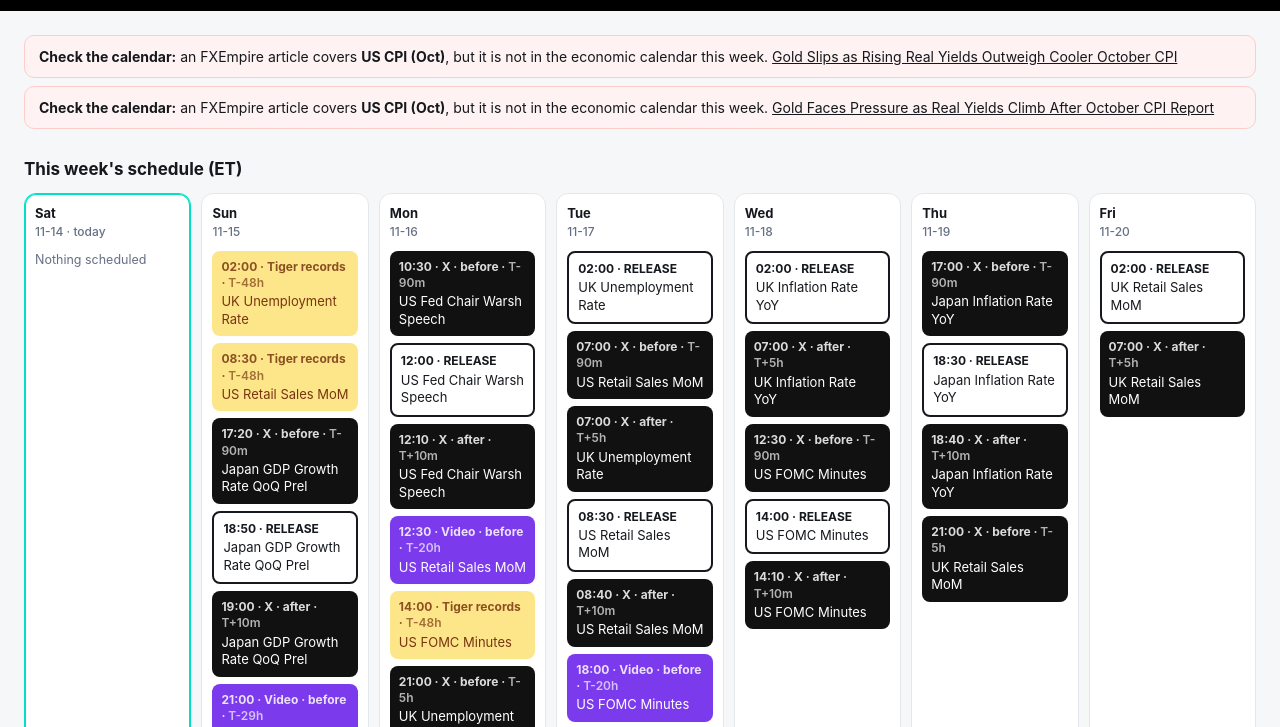
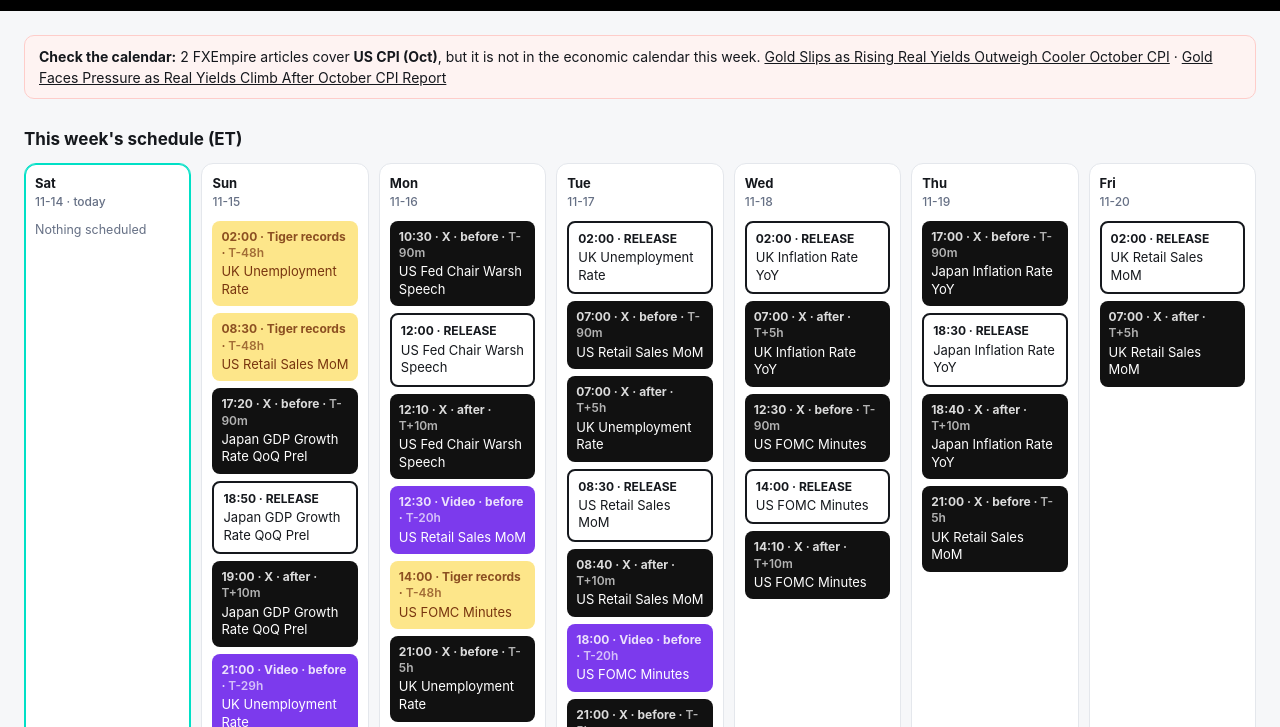
Before and after one commit to Eyalol97/FXempire-Social-Media-Manager, a website: page public/index.html in a window 1280 px wide. Shown: the part 73-800 px from the top of the page. Drawn offline with Linux system fonts and the light colour scheme.

Commit message:
Board: show one calendar warning per missing release
Co-Authored-By: Claude Fable 5.2 <noreply@anthropic.com>
Claude-Session: https://claude.ai/code/session_01LWQANh6Sn63WdTWVQoCWnM

```diff
--- a/public/index.html
+++ b/public/index.html
@@ -149,7 +149,14 @@ function boot(data) {
 
   // flags for the human
   const f = [];
-  for (const m of data.flags.missingReleases) f.push(`<div class="flag"><b>Check the calendar:</b> an FXEmpire article covers <b>${esc(m.release)}</b>, but it is not in the economic calendar this week. <a href="${esc(m.url)}" target="_blank">${esc(m.title)}</a></div>`);
+  // One warning per missing release, even when several articles mention it.
+  const byRelease = {};
+  for (const m of data.flags.missingReleases) (byRelease[m.release] ||= []).push(m);
+  for (const [release, arts] of Object.entries(byRelease)) {
+    const links = arts.map(m => `<a href="${esc(m.url)}" target="_blank">${esc(m.title)}</a>`).join(' &middot; ');
+    const lead = arts.length > 1 ? `${arts.length} FXEmpire articles cover` : 'an FXEmpire article covers';
+    f.push(`<div class="flag"><b>Check the calendar:</b> ${lead} <b>${esc(release)}</b>, but it is not in the economic calendar this week. ${links}</div>`);
+  }
   document.getElementById('flags').innerHTML = f.join('');
 
   // timeline: 7 days from the run date
```
